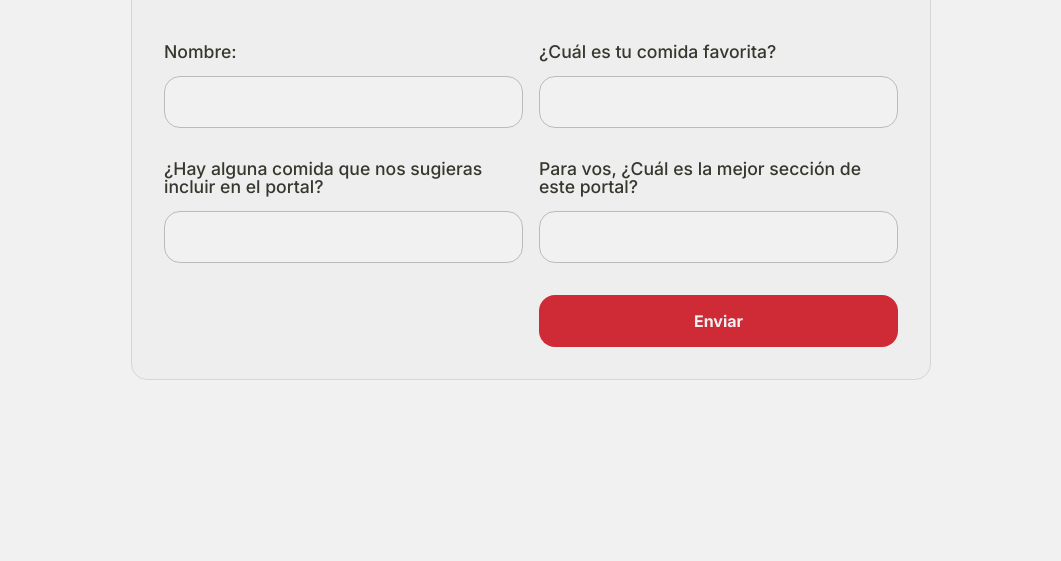
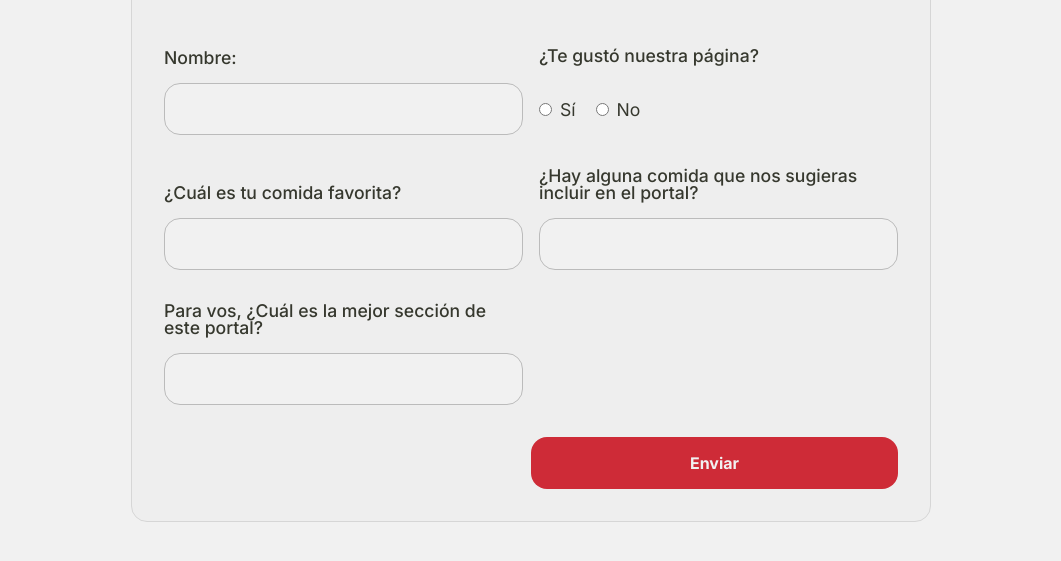
Before and after one commit to lgaieta/comida-italiana, a website: page paginas/formulario.html in a window 1280 px wide. Shown: the part 173-734 px from the top of the page, without its empty margins (109-1170 px from the left). Drawn offline with Linux system fonts and the light colour scheme.

Commit message:
Finished form

```diff
--- a/css/formulario.css
+++ b/css/formulario.css
@@ -7,7 +7,7 @@
     border: 1px solid #d6d6d6;
     border-radius: 1rem;
     padding: 2rem;
-    margin-top: 3rem;
+    margin: 3rem 0;
     background-color: #eeeeee;
 }
 
@@ -20,6 +20,7 @@
     display: flex;
     flex-direction: column;
     gap: 1rem;
+    align-self: flex-end;
 }
 
 .question label {
@@ -27,8 +28,19 @@
     font-size: 1.1rem;
 }
 
-.question:last-child {
-    grid-column: 2 / 3;
+.input-container:last-child {
+    width: 100%;
+    grid-column: 1 / 3;
+}
+
+.question.button-container {
+    flex-direction: row;
+    grid-column: 1 / 3;
+    justify-content: flex-end;
+}
+
+.question .button {
+    width: 50%;
 }
 
 .input-text {
@@ -39,6 +51,8 @@
     border: 1px solid #bbbbbb;
     font-size: 1rem;
     outline: none;
+    width: 100%;
+    box-sizing: border-box;
     transition: border ease .3s;
 }
 
@@ -49,3 +63,26 @@
 .input-text:focus {
     border: 1px solid rgb(134, 134, 134);
 }
+
+.question p {
+    font-weight: 500;
+}
+
+.answers-radio {
+    display: flex;
+    align-items: center;
+}
+
+.answers-radio label {
+    font-weight: 400;
+    margin: 0 1.25rem 0 .5rem;
+}
+
+input {
+    margin: 0;
+}
+
+.answers-radio label, .answers-radio input {
+    width: fit-content;
+    padding: 1rem 0;
+}
--- a/paginas/formulario.html
+++ b/paginas/formulario.html
@@ -24,23 +24,32 @@
   <main>
     <form class="form">
       <h1 class="form-title">Danos tu opinión</h1>
-      <div class="question">
+      <div class="question input-container">
         <label for="name">Nombre:</label>
         <input type="text" name="username" class="input-text">
       </div>
-      <div class="question">
+      <div class="question input-container">
+        <p>¿Te gustó nuestra página?</p>
+        <div class="answers-radio">
+          <input type="radio" name="likes" class="input-text" id="likes-yes" value="yes">
+          <label for="likes-yes">Sí</label>
+          <input type="radio" name="likes" class="input-text" id="likes-no" value="no">
+          <label for="likes-no">No</label>
+        </div>
+      </div>
+      <div class="question input-container">
         <label for="recipe">¿Cuál es tu comida favorita?</label>
         <input type="text" name="favorite-food" class="input-text">
       </div>
-      <div class="question">
+      <div class="question input-container">
         <label for="recipe">¿Hay alguna comida que nos sugieras incluir en el portal?</label>
         <input type="text" name="suggestion" class="input-text">
       </div>
-      <div class="question">
+      <div class="question input-container">
         <label for="recipe">Para vos, ¿Cuál es la mejor sección de este portal?</label>
         <input type="text" name="suggestion" class="input-text">
       </div>
-      <div class="question">
+      <div class="question button-container">
         <input type="submit" class="button" value="Enviar">
       </div>
     </form>
```
